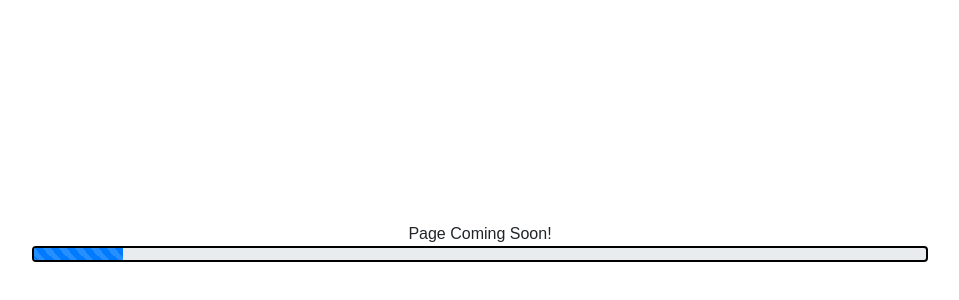
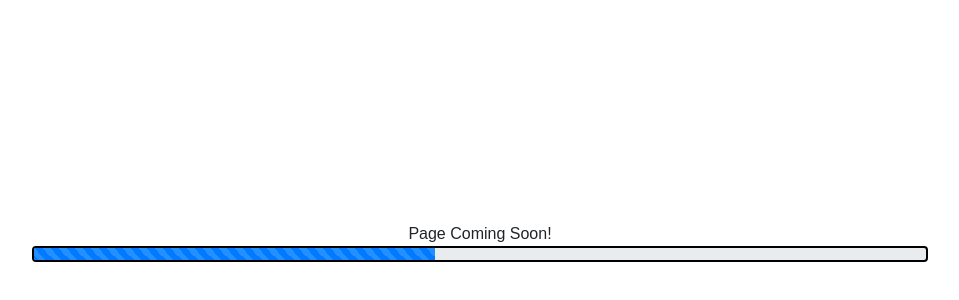
Before and after one commit to Jrod9599/react-git-page, a React (Create React App) app: page / in a window 1280 px wide. Shown: the part 60-360 px from the top of the page, without its empty margins (160-1119 px from the left). Built offline with nearby package versions, Linux system fonts and the light colour scheme.

Commit message:
progress bar updated

```diff
--- a/src/App.css
+++ b/src/App.css
@@ -16,7 +16,7 @@
 }
 
 #pageComplete{
-  width: 10%;
+  width: 45%;
 }
 
 .profilePic{
```
